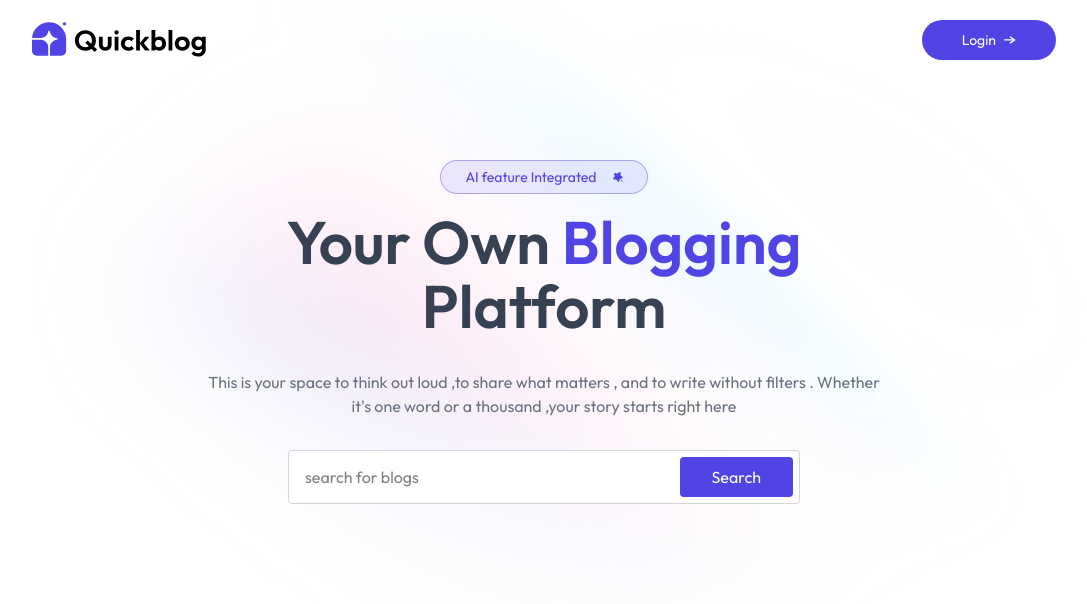
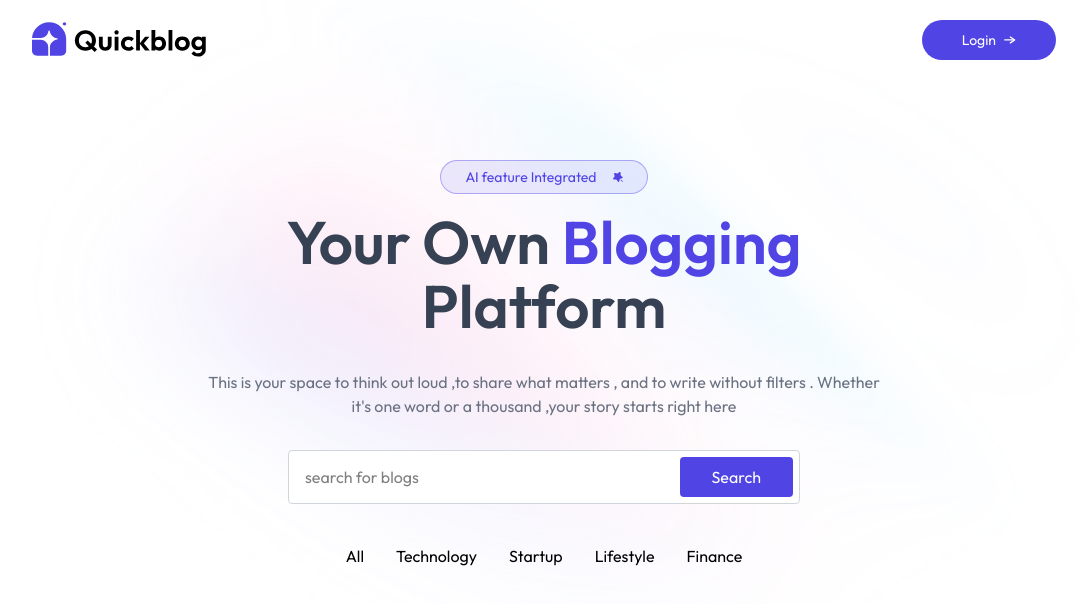
Before and after one commit to outgoingrudra/Blog-site, a React (Vite) app in the folder frontend/: page / in a window 1280 px wide. Shown: the top 604 px of the page, without its empty margins (96-1183 px from the left). Built offline with nearby package versions, Linux system fonts and the light colour scheme.

Commit message:
changes made

```diff
--- a/frontend/src/Components/BlogList.jsx
+++ b/frontend/src/Components/BlogList.jsx
@@ -1,10 +1,16 @@
 import React from 'react'
+import { blogCategories } from '../assets/assets'
 
 export default function BlogList() {
   return (
     <div>
         <div className=" flex justify-center gap-4 sm:gap-8 my-10 relative ">
             {/* criteria listing here  */}
+            {blogCategories.map((item)=>(
+                <div key={item} className='relative'>
+                    <button>{item}</button>
+                </div>
+            ))}
 
         </div>
         <div className="">
--- a/frontend/src/Pages/Home.jsx
+++ b/frontend/src/Pages/Home.jsx
@@ -1,6 +1,7 @@
 import React from 'react'
 import Navbar from '../Components/Navbar'
 import Header from '../Components/Header'
+import BlogList from '../Components/BlogList'
 
 export default function Home() {
   return (
@@ -8,6 +9,7 @@ export default function Home() {
 
    <Navbar/>
    <Header/>
+   <BlogList/>
     </div>
   )
 }
```
